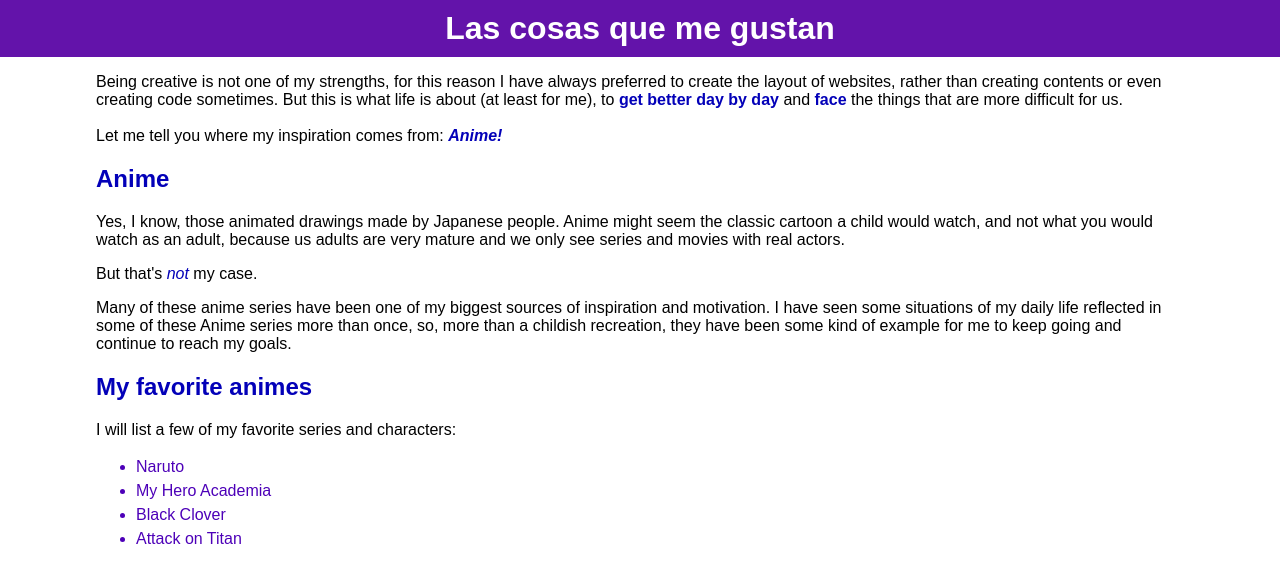
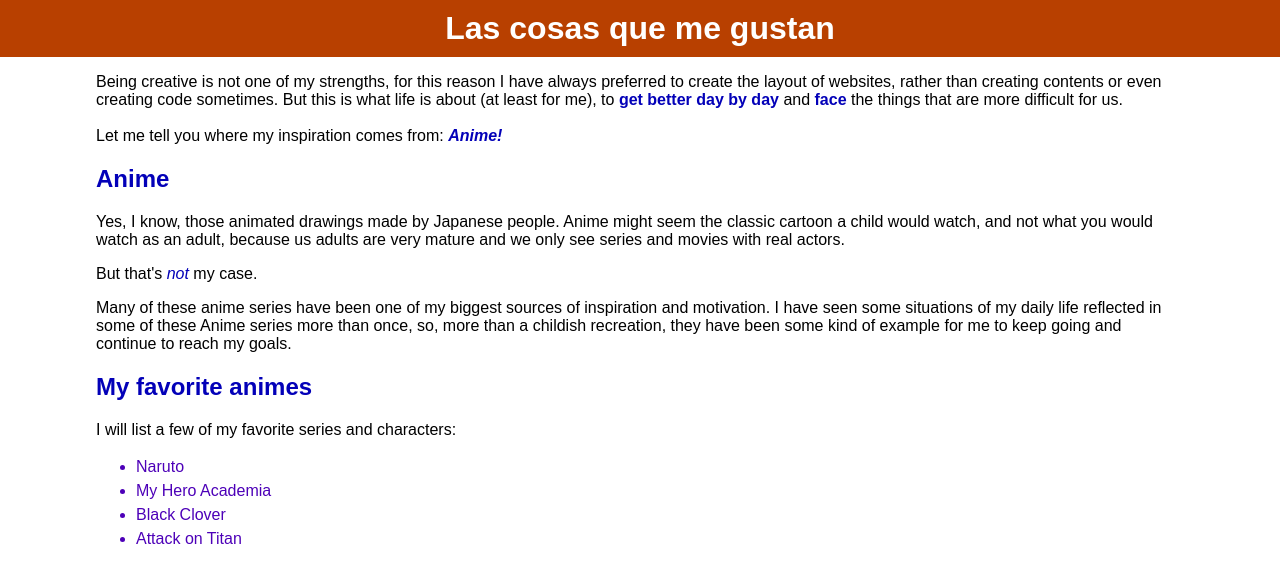
Before and after one commit to kossa21/mipaginamigracode, a plain HTML site: page index.html in a window 1280 px wide. Shown: the top 564 px of the page. Drawn offline with Linux system fonts and the light colour scheme.

Commit message:
volver a colocar el fondo naranja del h1

```diff
--- a/style.css
+++ b/style.css
@@ -11,7 +11,7 @@ body {
 h1 {
   /*background-color: #0d042b;
   color: #c7bee6;*/
-  background-color: #6313aa;
+  background-color: #b84000;
   color: #ffffff;
   margin: 0;
   text-align: center;
```
